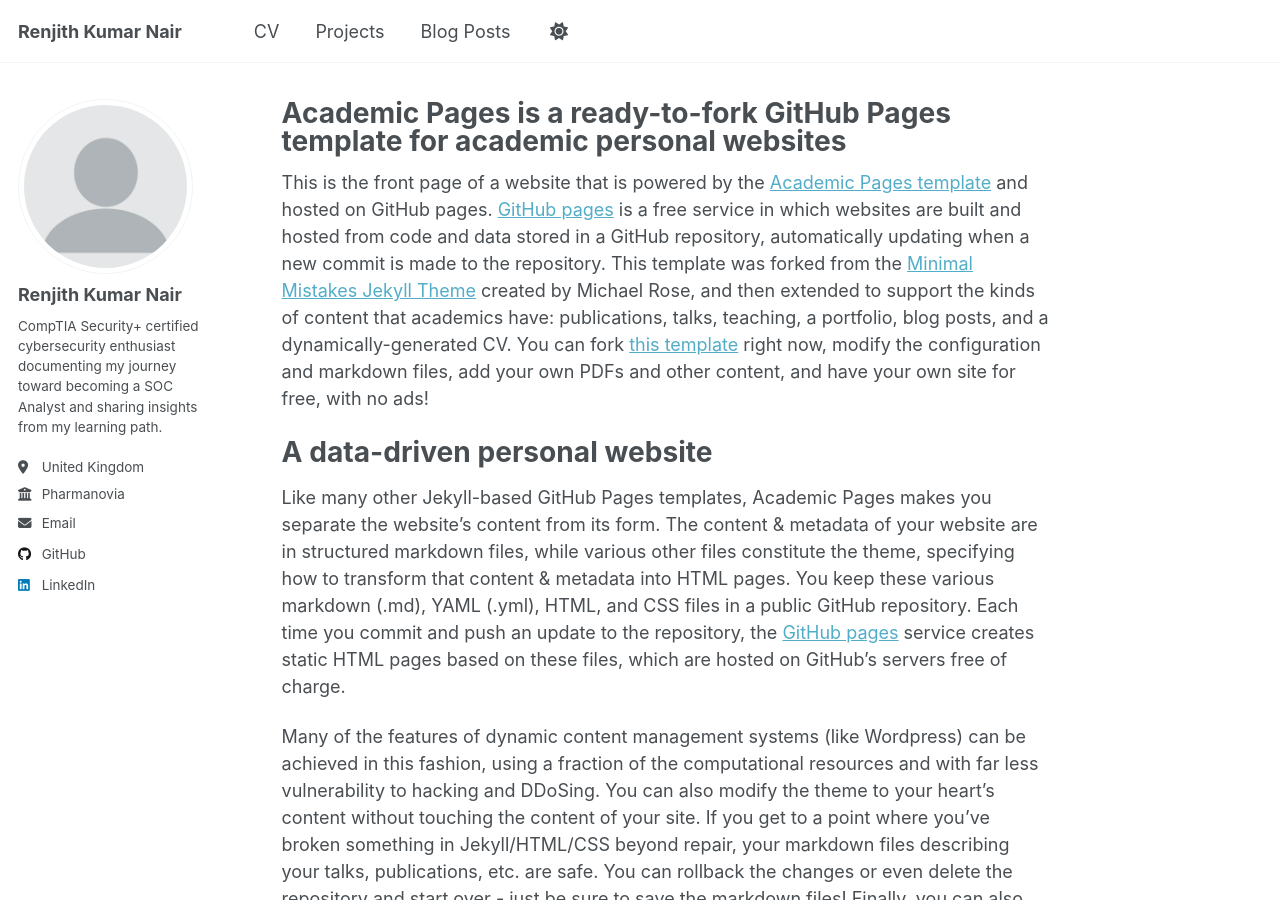
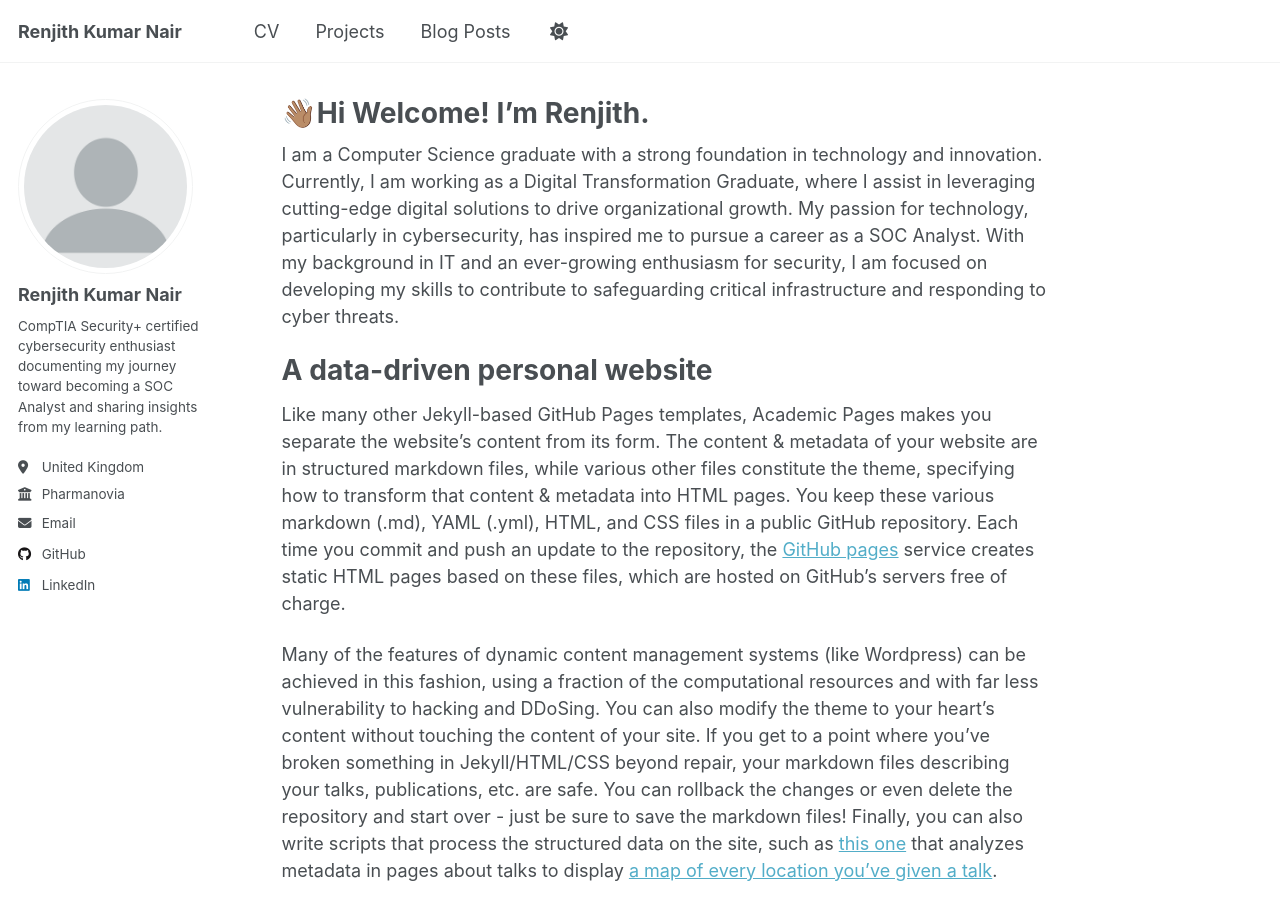
Before and after one commit to renjithknair2203/renjithknair2203.github.io, a Jekyll site: the page built from _pages/about.md, in a window 1280 px wide and 900 px high. Built offline with Jekyll 4.4.1, drawn with Linux system fonts in a browser that asks for light colours.

Commit message:
Update about.md

```diff
--- a/_pages/about.md
+++ b/_pages/about.md
@@ -1,13 +1,13 @@
 ---
 permalink: /
-title: "Academic Pages is a ready-to-fork GitHub Pages template for academic personal websites"
+title: "👋🏽Hi Welcome! I’m Renjith."
 author_profile: true
 redirect_from:
   - /about/
   - /about.html
 ---
 
-This is the front page of a website that is powered by the [Academic Pages template](https://github.com/academicpages/academicpages.github.io) and hosted on GitHub pages. [GitHub pages](https://pages.github.com) is a free service in which websites are built and hosted from code and data stored in a GitHub repository, automatically updating when a new commit is made to the repository. This template was forked from the [Minimal Mistakes Jekyll Theme](https://mmistakes.github.io/minimal-mistakes/) created by Michael Rose, and then extended to support the kinds of content that academics have: publications, talks, teaching, a portfolio, blog posts, and a dynamically-generated CV. You can fork [this template](https://github.com/academicpages/academicpages.github.io) right now, modify the configuration and markdown files, add your own PDFs and other content, and have your own site for free, with no ads!
+I am a Computer Science graduate with a strong foundation in technology and innovation. Currently, I am working as a Digital Transformation Graduate, where I assist in leveraging cutting-edge digital solutions to drive organizational growth. My passion for technology, particularly in cybersecurity, has inspired me to pursue a career as a SOC Analyst. With my background in IT and an ever-growing enthusiasm for security, I am focused on developing my skills to contribute to safeguarding critical infrastructure and responding to cyber threats.
 
 A data-driven personal website
 ======
```
